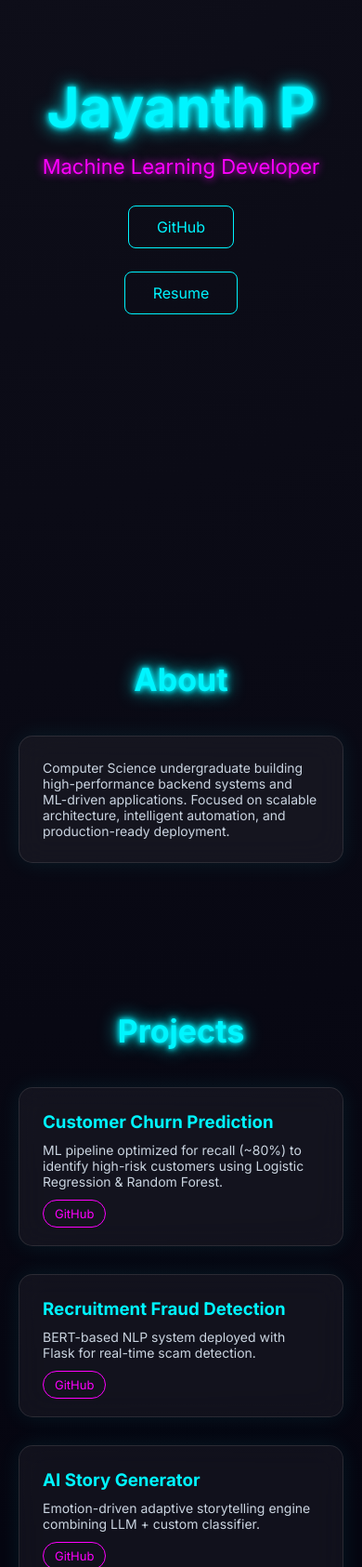
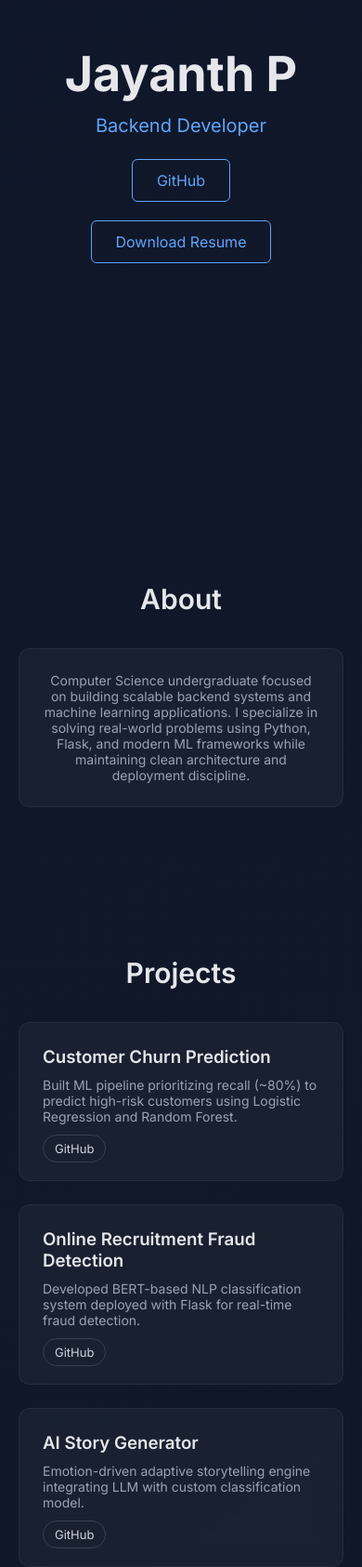
Before and after one commit to jayanth797/jayanth797.github.io, a plain HTML site: page index.html in a window 390 px wide. Shown: the part 214-1899 px from the top of the page at 93% size. Drawn offline with Linux system fonts and the light colour scheme.

Commit message:
Refactor index.html for clarity and style improvements
Updated title and various text elements for clarity and professionalism. Adjusted styles for improved aesthetics and responsiveness.

```diff
--- a/index.html
+++ b/index.html
@@ -2,9 +2,8 @@
 <html lang="en">
 <head>
 <meta charset="UTF-8">
-<title>Jayanth P | ML & Backend Engineer</title>
+<title>Jayanth P | Machine Learning & Backend Engineer</title>
 <meta name="viewport" content="width=device-width, initial-scale=1.0">
-
 <link href="https://fonts.googleapis.com/css2?family=Inter:wght@300;400;600;700&display=swap" rel="stylesheet">
 
 <style>
@@ -17,30 +16,21 @@
 }
 
 body {
-    background: radial-gradient(circle at top left, #0f0f1a, #050510 70%);
-    color: #e6edf3;
+    background: linear-gradient(145deg, #0f172a, #111827);
+    color: #e5e7eb;
 }
 
-/* Neon Glow Utility */
-.neon {
-    color: #00f5ff;
-    text-shadow: 0 0 5px #00f5ff,
-                 0 0 10px #00f5ff,
-                 0 0 20px #00f5ff;
-}
-
-/* Glass Card */
+/* Glass effect */
 .glass {
-    background: rgba(255, 255, 255, 0.05);
-    border-radius: 15px;
-    backdrop-filter: blur(15px);
-    border: 1px solid rgba(255, 255, 255, 0.1);
-    box-shadow: 0 0 25px rgba(0, 255, 255, 0.08);
+    background: rgba(255, 255, 255, 0.04);
+    backdrop-filter: blur(10px);
+    border-radius: 12px;
+    border: 1px solid rgba(255, 255, 255, 0.06);
 }
 
 /* Header */
 header {
-    height: 100vh;
+    height: 90vh;
     display: flex;
     flex-direction: column;
     justify-content: center;
@@ -50,33 +40,31 @@ header {
 }
 
 header h1 {
-    font-size: 60px;
+    font-size: 52px;
     font-weight: 700;
 }
 
 .typing {
-    margin-top: 15px;
-    font-size: 22px;
-    height: 30px;
-    color: #ff00ff;
-    text-shadow: 0 0 10px #ff00ff;
+    margin-top: 12px;
+    font-size: 20px;
+    color: #60a5fa;
+    height: 28px;
 }
 
 .btn {
-    margin-top: 25px;
-    padding: 12px 30px;
-    background: transparent;
-    border: 1px solid #00f5ff;
-    color: #00f5ff;
-    border-radius: 8px;
+    margin-top: 20px;
+    padding: 12px 26px;
+    border-radius: 6px;
     text-decoration: none;
+    font-weight: 500;
+    border: 1px solid #60a5fa;
+    color: #60a5fa;
     transition: 0.3s;
 }
 
 .btn:hover {
-    background: #00f5ff;
-    color: black;
-    box-shadow: 0 0 15px #00f5ff;
+    background: #60a5fa;
+    color: #0f172a;
 }
 
 section {
@@ -86,35 +74,35 @@ section {
 }
 
 h2 {
-    font-size: 34px;
-    margin-bottom: 40px;
+    font-size: 30px;
+    margin-bottom: 35px;
     text-align: center;
+    font-weight: 600;
 }
 
 .projects {
     display: grid;
     grid-template-columns: repeat(auto-fit, minmax(280px, 1fr));
-    gap: 30px;
+    gap: 25px;
 }
 
 .card {
     padding: 25px;
-    transition: 0.4s;
+    transition: 0.3s;
 }
 
 .card:hover {
-    transform: translateY(-10px);
-    box-shadow: 0 0 20px rgba(0,255,255,0.2);
+    transform: translateY(-6px);
 }
 
 .card h3 {
     margin-bottom: 10px;
-    color: #00f5ff;
+    font-weight: 600;
 }
 
 .card p {
     font-size: 14px;
-    color: #cbd5e1;
+    color: #9ca3af;
 }
 
 .project-links {
@@ -125,16 +113,15 @@ h2 {
     font-size: 13px;
     padding: 6px 12px;
     border-radius: 20px;
-    border: 1px solid #ff00ff;
-    color: #ff00ff;
+    border: 1px solid #374151;
+    color: #d1d5db;
     text-decoration: none;
-    margin-right: 10px;
+    margin-right: 8px;
 }
 
 .project-links a:hover {
-    background: #ff00ff;
-    color: black;
-    box-shadow: 0 0 10px #ff00ff;
+    border-color: #60a5fa;
+    color: #60a5fa;
 }
 
 .skills {
@@ -147,14 +134,14 @@ h2 {
 .skill {
     padding: 8px 16px;
     border-radius: 20px;
-    border: 1px solid #00f5ff;
-    color: #00f5ff;
+    background: #1f2937;
+    font-size: 14px;
 }
 
 footer {
     text-align: center;
     padding: 40px;
-    color: #94a3b8;
+    color: #9ca3af;
 }
 </style>
 </head>
@@ -162,37 +149,37 @@ footer {
 <body>
 
 <header>
-    <h1 class="neon">Jayanth P</h1>
+    <h1>Jayanth P</h1>
     <div class="typing" id="typing"></div>
     <a href="https://github.com/jayanth797" class="btn">GitHub</a>
-    <a href="jayanthp.pdf" class="btn">Resume</a>
+    <a href="jayanthp.pdf" class="btn">Download Resume</a>
 </header>
 
 <section>
-<h2 class="neon">About</h2>
+<h2>About</h2>
 <div class="glass card">
-<p>
-Computer Science undergraduate building high-performance backend systems and ML-driven applications.
-Focused on scalable architecture, intelligent automation, and production-ready deployment.
+<p style="text-align:center; max-width:800px; margin:auto;">
+Computer Science undergraduate focused on building scalable backend systems and machine learning applications.
+I specialize in solving real-world problems using Python, Flask, and modern ML frameworks while maintaining clean architecture and deployment discipline.
 </p>
 </div>
 </section>
 
 <section>
-<h2 class="neon">Projects</h2>
+<h2>Projects</h2>
 <div class="projects">
 
 <div class="glass card">
 <h3>Customer Churn Prediction</h3>
-<p>ML pipeline optimized for recall (~80%) to identify high-risk customers using Logistic Regression & Random Forest.</p>
+<p>Built ML pipeline prioritizing recall (~80%) to predict high-risk customers using Logistic Regression and Random Forest.</p>
 <div class="project-links">
 <a href="https://github.com/jayanth797">GitHub</a>
 </div>
 </div>
 
 <div class="glass card">
-<h3>Recruitment Fraud Detection</h3>
-<p>BERT-based NLP system deployed with Flask for real-time scam detection.</p>
+<h3>Online Recruitment Fraud Detection</h3>
+<p>Developed BERT-based NLP classification system deployed with Flask for real-time fraud detection.</p>
 <div class="project-links">
 <a href="https://github.com/jayanth797">GitHub</a>
 </div>
@@ -200,7 +187,7 @@ Focused on scalable architecture, intelligent automation, and production-ready d
 
 <div class="glass card">
 <h3>AI Story Generator</h3>
-<p>Emotion-driven adaptive storytelling engine combining LLM + custom classifier.</p>
+<p>Emotion-driven adaptive storytelling engine integrating LLM with custom classification model.</p>
 <div class="project-links">
 <a href="https://github.com/jayanth797">GitHub</a>
 </div>
@@ -208,7 +195,7 @@ Focused on scalable architecture, intelligent automation, and production-ready d
 
 <div class="glass card">
 <h3>Mynull Mobile App</h3>
-<p>Myntra-inspired e-commerce app built with React Native & Expo.</p>
+<p>Cross-platform e-commerce mobile application built using React Native and Expo.</p>
 <div class="project-links">
 <a href="https://github.com/jayanth797">GitHub</a>
 </div>
@@ -218,7 +205,7 @@ Focused on scalable architecture, intelligent automation, and production-ready d
 </section>
 
 <section>
-<h2 class="neon">Skills</h2>
+<h2>Technical Skills</h2>
 <div class="skills">
 <span class="skill">Python</span>
 <span class="skill">Flask</span>
@@ -232,16 +219,24 @@ Focused on scalable architecture, intelligent automation, and production-ready d
 </div>
 </section>
 
+<section>
+<h2>Contact</h2>
+<p style="text-align:center;">
+Email: jayanthpjayanthp055@gmail.com <br>
+LinkedIn: <a href="https://www.linkedin.com/in/jayan6767/" style="color:#60a5fa;">linkedin.com/in/jayan6767</a>
+</p>
+</section>
+
 <footer>
-© 2026 Jayanth P | Neon Engineered
+© 2026 Jayanth P | Professional Portfolio
 </footer>
 
 <script>
 const text = [
-"Backend Engineer",
-"Machine Learning Developer",
+"Machine Learning Engineer",
+"Backend Developer",
 "Flask API Builder",
-"AI Systems Enthusiast"
+"Data-Driven Problem Solver"
 ];
 
 let count = 0;
```
